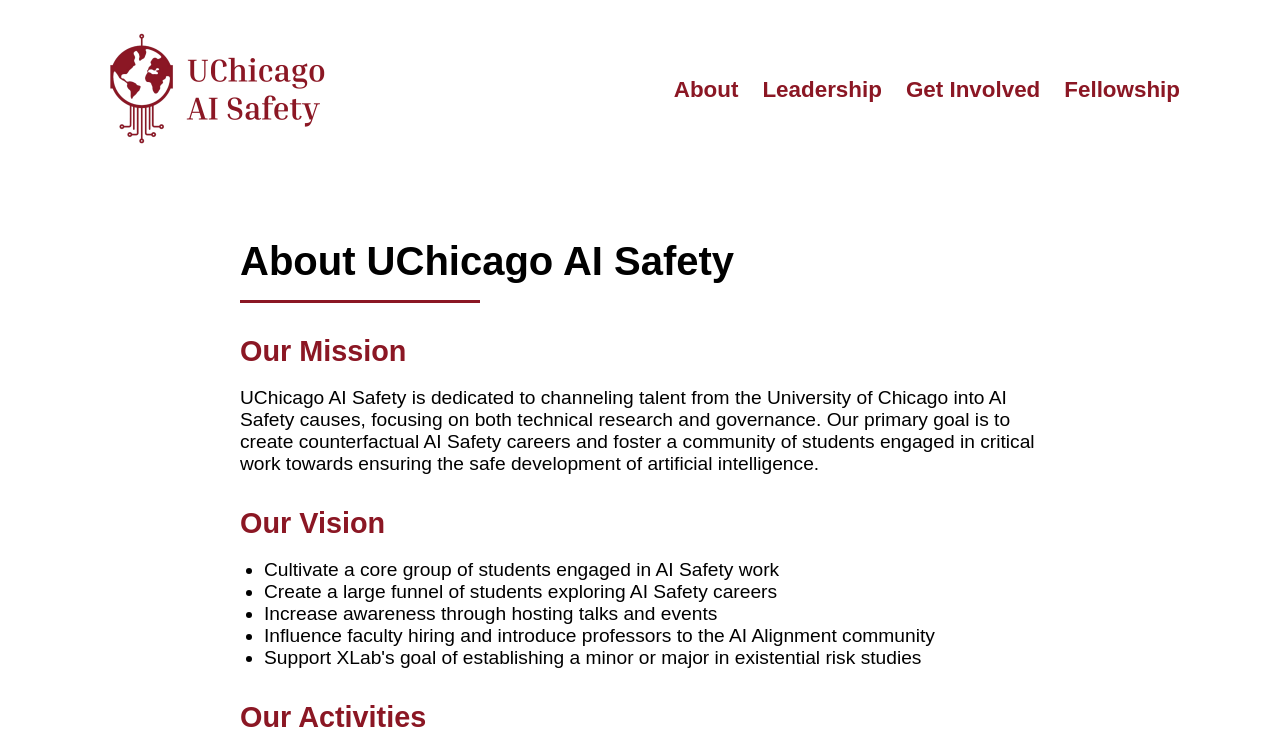
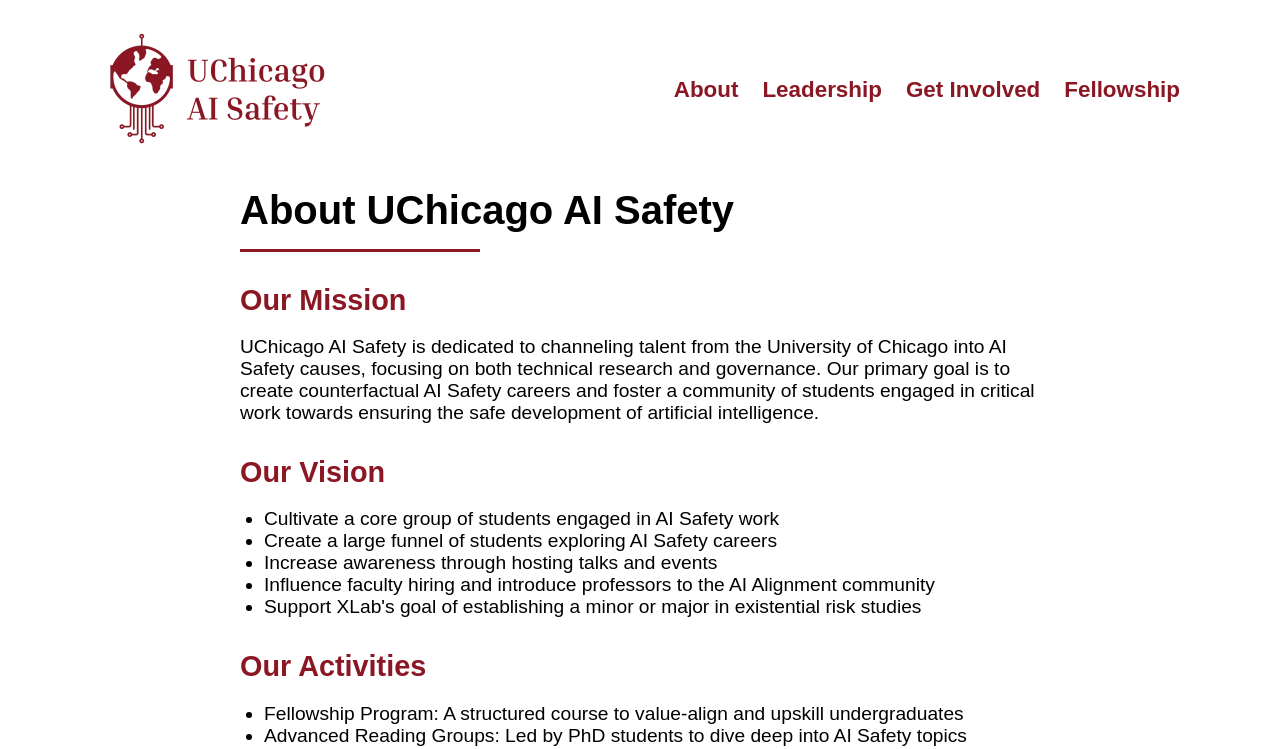
Before and after one commit to zroe1/uchicago-ai-safety, a Next.js app: page /about in a window 1280 px wide. Shown: the top 749 px of the page. Built offline with nearby package versions, Linux system fonts and the light colour scheme; a web font is replaced by a local one.

Commit message:
fix padding on about page

```diff
--- a/src/app/about/page.module.css
+++ b/src/app/about/page.module.css
@@ -2,11 +2,13 @@
     max-width: 800px;
     margin: 0 auto;
     padding: 2rem;
+    padding-top: 0.5rem;
   }
 
   .pageTitle {
     font-size: 2.5rem;
     margin-bottom: 1rem;
+    margin-top: 0rem;
   }
 
   .pageDivider {
```
